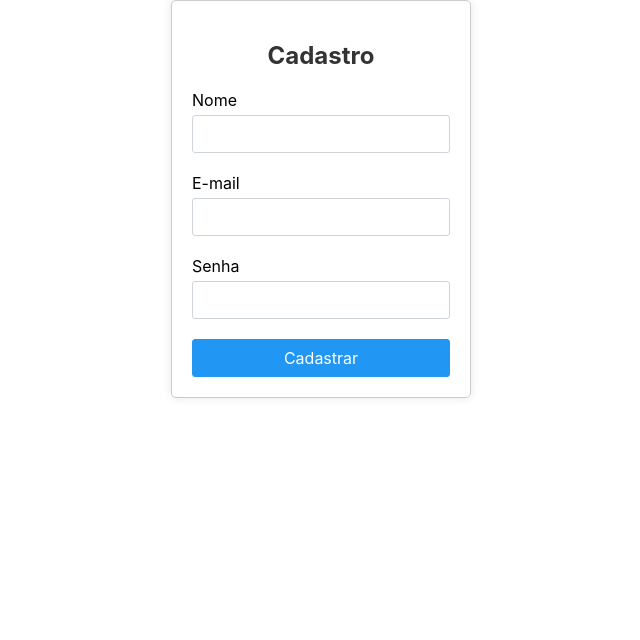
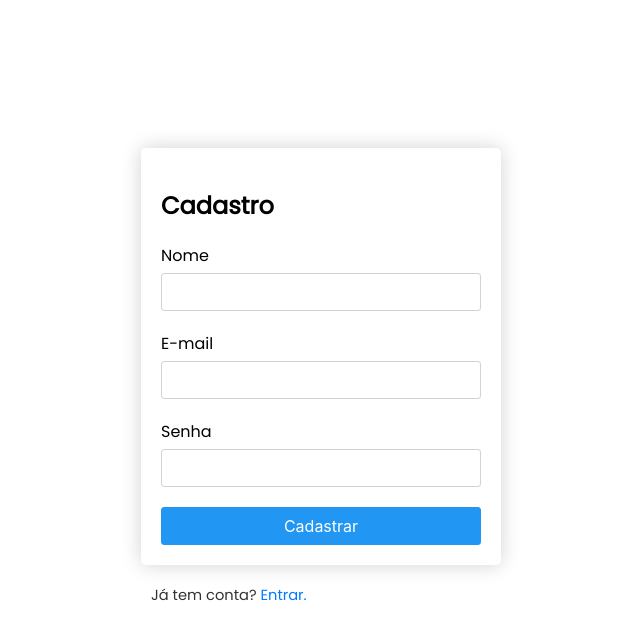
Before and after one commit to vitorsoratto/best-gym, a React (Create React App) app: page /signup in a window 1280 px wide. Shown: the top 640 px of the page, without its empty margins (319-959 px from the left). Built offline with nearby package versions, Linux system fonts and the light colour scheme.

Commit message:
Refactor signup page layout and styles

```diff
--- a/src/app/pages/Signup.js
+++ b/src/app/pages/Signup.js
@@ -27,12 +27,20 @@ const Signup = () => {
 
   return (
     <div className='signup-container'>
+      <div className='signup-main'>
         <h2>Cadastro</h2>
         <div className='p-fluid'>
           <div className='p-field'>
             <label htmlFor='name'>Nome</label>
-          <InputText id='name' type='text' value={name} onChange={(e) => setName(e.target.value)} />
-          {validateData && name.trim() === '' && <small className='p-error'>O nome é obrigatório</small>}
+            <InputText
+              id='name'
+              type='text'
+              value={name}
+              onChange={(e) => setName(e.target.value)}
+            />
+            {validateData && name.trim() === '' && (
+              <small className='p-error'>O nome é obrigatório</small>
+            )}
           </div>
           <div className='p-field'>
             <label htmlFor='email'>E-mail</label>
@@ -42,7 +50,9 @@ const Signup = () => {
               value={email}
               onChange={(e) => setEmail(e.target.value)}
             />
-          {validateData && !validator.isEmail(email) && <small className='p-error'>Insira um e-mail válido!</small>}
+            {validateData && !validator.isEmail(email) && (
+              <small className='p-error'>Insira um e-mail válido!</small>
+            )}
           </div>
           <div className='p-field'>
             <label htmlFor='password'>Senha</label>
@@ -52,9 +62,18 @@ const Signup = () => {
               value={password}
               onChange={(e) => setPassword(e.target.value)}
             />
-          {validateData && password.trim() === '' && <small className='p-error'>A senha é obrigatória</small>}
+            {validateData && password.trim() === '' && (
+              <small className='p-error'>A senha é obrigatória</small>
+            )}
           </div>
           <Button label='Cadastrar' onClick={handleSignup} />
+        </div>
+      </div>
+      <div className='signup-link'>
+        <span>
+          Já tem conta?&nbsp;
+          <a href='/login'>Entrar.</a>
+        </span>
       </div>
     </div>
   );
--- a/src/app/styles/Signup.css
+++ b/src/app/styles/Signup.css
@@ -1,13 +1,36 @@
+a {
+  text-decoration: none;
+  color: #007bff;
+}
+
 .signup-container {
-  width: 300px;
+  width: 400px;
+  margin: 0 auto;
+  margin-top: 10%;
+  padding: 20px;
+}
+
+.signup-main {
+  width: 100%;
   margin: 0 auto;
   padding: 20px;
-  border: 1px solid #ccc;
   border-radius: 5px;
-  box-shadow: 0 0 10px rgba(0, 0, 0, 0.1);
+  box-shadow: 0 0 20px rgba(0, 0, 0, 0.18);
 }
 
-.signup-container h2 {
+.singup-main h2 {
+  text-align: center;
+  color: #333;
+}
+
+.signup-link {
+  width: 400px;
+  padding: 20px 10px;
+  font-size: 11pt;
+}
+
+.signup-link span {
+  margin-top: 0 auto;
   text-align: center;
   color: #333;
 }
@@ -19,3 +42,8 @@
 .p-field {
   margin-bottom: 20px;
 }
+
+.p-field label {
+  display: block;
+  margin-bottom: 5px;
+}
--- a/src/index.css
+++ b/src/index.css
@@ -1,13 +1,15 @@
+@font-face {
+  font-family: 'PoppinsRegular';
+  src: local('PoppinsRegular'), url(./assets/fonts/Poppins-Regular.ttf) format('truetype');
+}
+
 body {
   margin: 0;
-  font-family: -apple-system, BlinkMacSystemFont, 'Segoe UI', 'Roboto', 'Oxygen',
-    'Ubuntu', 'Cantarell', 'Fira Sans', 'Droid Sans', 'Helvetica Neue',
-    sans-serif;
+  font-family: PoppinsRegular, 'Roboto', sans-serif;
   -webkit-font-smoothing: antialiased;
   -moz-osx-font-smoothing: grayscale;
 }
 
 code {
-  font-family: source-code-pro, Menlo, Monaco, Consolas, 'Courier New',
-    monospace;
+  font-family: source-code-pro, Menlo, Monaco, Consolas, 'Courier New', monospace;
 }
```
Also changed, not shown: src/assets/fonts/Poppins-Regular.ttf (added). Lines whose indentation alone changed are shown as unchanged.
